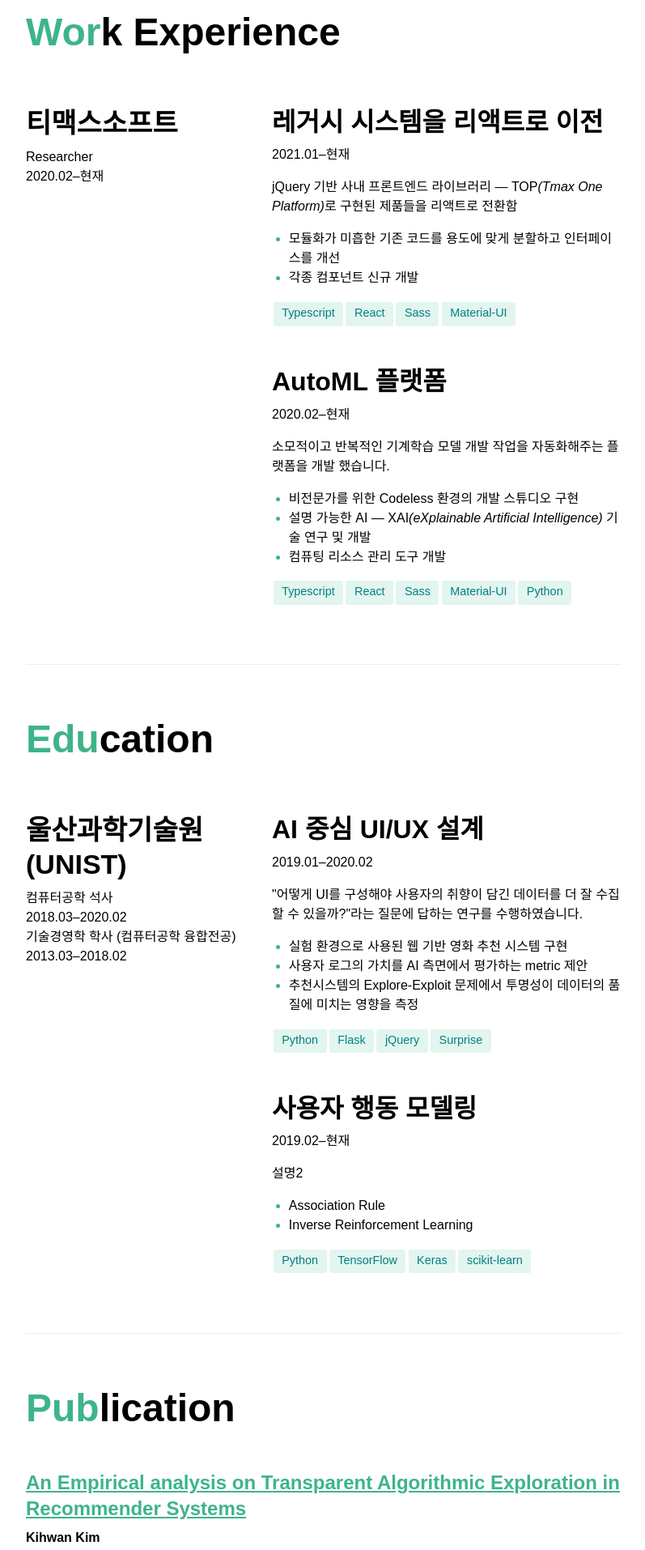
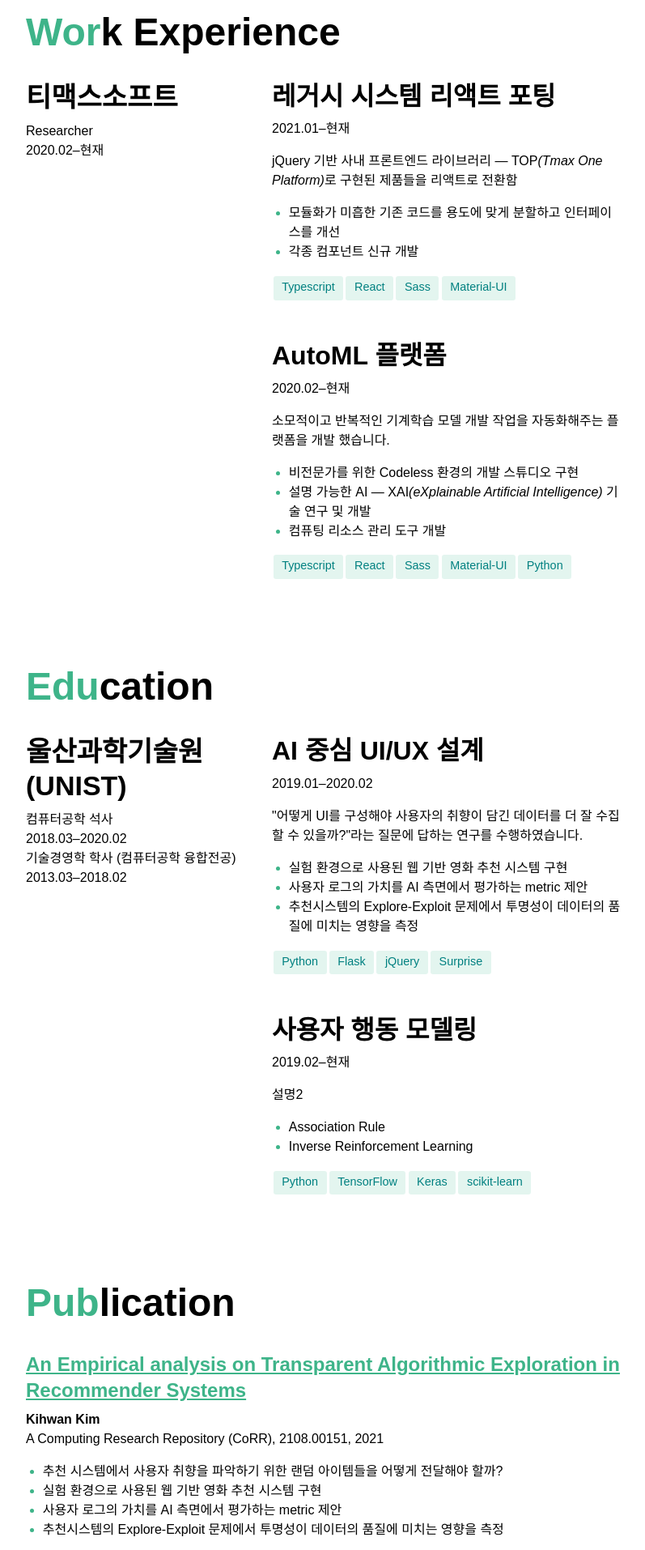
Before and after one commit to simulacre7/resume, a React (Create React App) app: page / in a window 1280 px wide. Shown: the part 480-2394 px from the top of the page at 81% size, without its empty margins (240-1037 px from the left). Built offline with nearby package versions, Linux system fonts and the light colour scheme; a web font is replaced by a local one.

Commit message:
No border

```diff
--- a/src/components/OneColumn/Publication/Item.jsx
+++ b/src/components/OneColumn/Publication/Item.jsx
@@ -3,8 +3,8 @@ import { Typography, useMediaQuery } from "@material-ui/core";
 import Detail from "../../Detail";
 
 const rowStyle = {
-  padding: "3rem 0",
-  borderBottom: "1px solid #eee",
+  padding: "1rem 0",
+  //borderBottom: "1px solid #eee",
 };
 
 export default function Item({ url, title, author, journal, details }) {
--- a/src/components/OneColumn/Publication/Publication.jsx
+++ b/src/components/OneColumn/Publication/Publication.jsx
@@ -5,7 +5,9 @@ import Item from "./Item";
 
 export default function Publication() {
   const matches = useMediaQuery("(max-width:960px)");
-  let pubStyle = matches ? { fontSize: "2.4rem" } : {};
+  let pubStyle = matches
+    ? { fontSize: "2.4rem", marginBottom: "1rem" }
+    : { marginBottom: "1rem" };
 
   return (
     <section style={{ padding: "0 2rem", marginTop: "4rem" }}>
--- a/src/components/OneColumn/Skills/Item.jsx
+++ b/src/components/OneColumn/Skills/Item.jsx
@@ -3,7 +3,7 @@ import { Typography, useMediaQuery } from "@material-ui/core";
 import Detail from "../../Detail";
 
 const rowStyle = {
-  padding: "3rem 0",
+  padding: "1rem 0",
 };
 
 export default function Item({ title, details, isLast = false }) {
@@ -15,7 +15,7 @@ export default function Item({ title, details, isLast = false }) {
   return (
     <div
       style={
-        isLast ? rowStyle : { ...rowStyle, borderBottom: "1px solid #eee" }
+        isLast ? rowStyle : { ...rowStyle /*borderBottom: "1px solid #eee"*/ }
       }
     >
       <Typography variant="h5" style={titleStyle}>
--- a/src/components/TwoColumn/Education.jsx
+++ b/src/components/TwoColumn/Education.jsx
@@ -22,7 +22,11 @@ export default function Education() {
           companyName="울산과학기술원 (UNIST)"
           position="컴퓨터공학 석사"
           time="2018.03&ndash;2020.02"
-          position2="기술경영학 학사 (컴퓨터공학 융합전공)"
+          position2={
+            matches
+              ? "기술경영학 학사"
+              : "기술경영학 학사 (컴퓨터공학 융합전공)"
+          }
           time2="2013.03&ndash;2018.02"
         />
         <RowRightCell>
--- a/src/components/TwoColumn/Row.jsx
+++ b/src/components/TwoColumn/Row.jsx
@@ -6,14 +6,14 @@ export default function Row({ children }) {
   let containerStyle = matches
     ? {
         display: "flex",
-        padding: "3rem 0",
-        borderBottom: "1px solid #eee",
+        padding: "1rem 0",
+        //borderBottom: "1px solid #eee",
         webkitBoxOrient: "vertical",
         webkitBoxDirection: "normal",
         msFlexDirection: "column",
         flexDirection: "column",
       }
-    : { display: "flex", padding: "3rem 0", borderBottom: "1px solid #eee" };
+    : { display: "flex", padding: "1rem 0" /*borderBottom: "1px solid #eee"*/ };
 
   return <div style={containerStyle}>{children}</div>;
 }
--- a/src/components/TwoColumn/WorkExperience.jsx
+++ b/src/components/TwoColumn/WorkExperience.jsx
@@ -26,7 +26,7 @@ export default function WorkExperience() {
         <RowRightCell>
           <Project
             isFirst
-            title="레거시 시스템을 리액트로 이전"
+            title="레거시 시스템 리액트 포팅"
             time="2021.01&ndash;현재"
             description={
               <>
```
